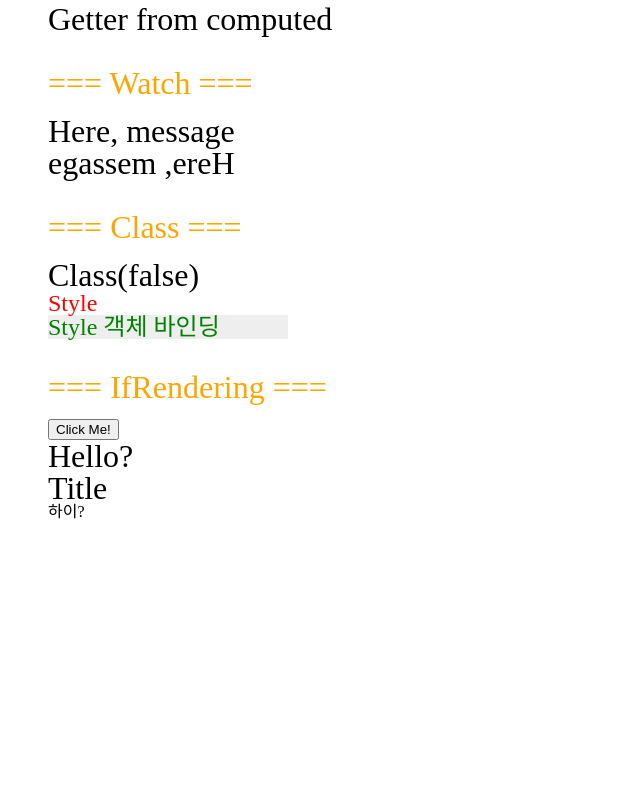
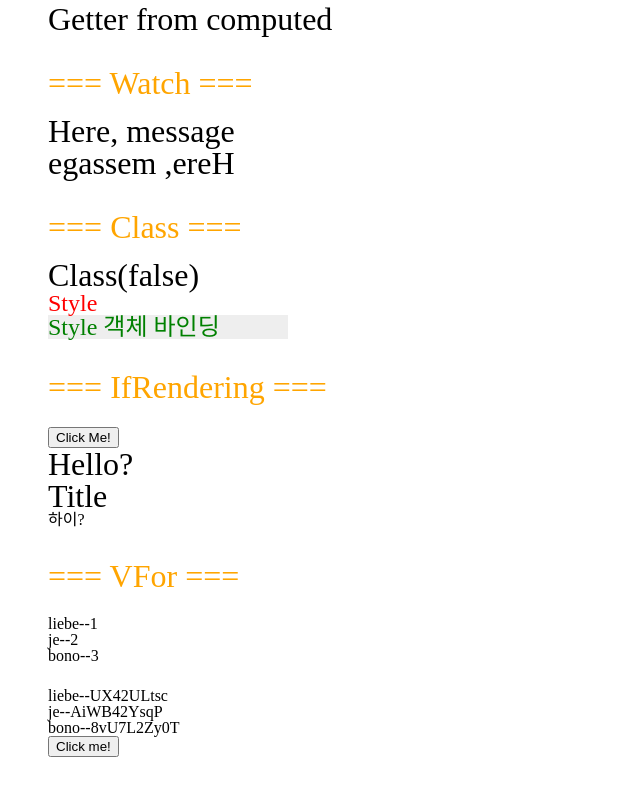
Before and after one commit to Je-chan/vue-study, a Vue app in the folder practice/: page / in a window 1280 px wide. Shown: the part 898-1687 px from the top of the page, without its empty margins (0-640 px from the left). Before the commit the page ends 1450 px from the top, so only its background shows below. Built offline with nearby package versions, Linux system fonts and the light colour scheme.

Commit message:
CREATE : ListRendering.md & e.g

```diff
--- a/practice/package.json
+++ b/practice/package.json
@@ -36,6 +36,7 @@
     "prettier": "^2.5.1",
     "sass": "^1.32.8",
     "sass-loader": "^11.0.1",
+    "shortid": "^2.2.16",
     "style-loader": "^2.0.0",
     "vue-loader": "^16.1.2",
     "vue-style-loader": "^4.1.3",
--- a/practice/src/App.vue
+++ b/practice/src/App.vue
@@ -6,6 +6,7 @@
     <Watch />
     <Binding />
     <IfRendering />
+    <ListRendering />
   </div>
 </template>
 
@@ -16,6 +17,7 @@ import Computed from './components/Computed'
 import Watch from './components/Watch'
 import Binding from './components/Binding'
 import IfRendering from './components/IfRendering'
+import ListRendering from './components/ListRendering'
 
 export default {
 
@@ -26,7 +28,7 @@ export default {
     Watch,
     Binding,
     IfRendering,
-
+    ListRendering
   }
 }
 </script>
@@ -43,4 +45,7 @@ export default {
     color: orange;
     margin-bottom: 1rem;
   }
+  section {
+    margin-top: 1.5rem;
+  }
 </style>
--- /dev/null
+++ b/practice/src/components/ListRendering.vue
@@ -0,0 +1,56 @@
+<template>
+<div>
+  <p>=== VFor ===</p>
+  <section>
+  <ul>
+    <li
+      v-for="(person, index) in people"
+      :key="person"
+    >
+      {{person}}--{{index + 1}}
+    </li>
+  </ul>
+  </section>
+  <section>
+    <ul>
+      <li
+        v-for="{id, name} in hero"
+        :key='id'
+      >
+        {{name}}--{{id}}
+      </li>
+    </ul>
+  </section>
+  <button @click="handler">
+    Click me!
+  </button>
+</div>
+</template>
+
+<script>
+import shortid from 'shortid'
+
+export default {
+  name: 'ListRendering',
+  data() {
+    return {
+      people: ['liebe', 'je', 'bono']
+    }
+  },
+
+  computed: {
+    hero () {
+      return this.people.map(el  => ({
+        id: shortid.generate(),
+        name: el
+      }))
+    }
+  },
+
+  methods: {
+    handler() {
+      this.people.push('Ye')
+    }
+  }
+}
+</script>
```
Also changed, not shown: 1 other file (tests, documents, lock files or other folders).
